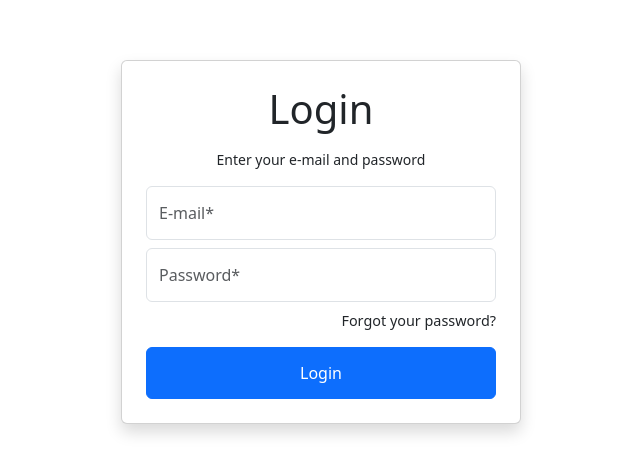
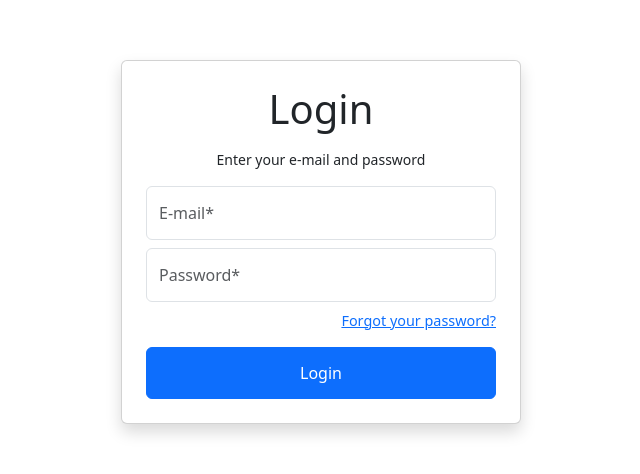
Before and after one commit to vitormiranda-dev/login-angula, an Angular app: page / in a window 1280 px wide. Shown: the part 158-632 px from the top of the page, without its empty margins (319-959 px from the left). Built offline with nearby package versions, Linux system fonts and the light colour scheme.

Commit message:
Update home.html

```diff
--- a/src/app/pages/home/home.html
+++ b/src/app/pages/home/home.html
@@ -3,18 +3,18 @@
     <div class="card shadow p-4" style="width: 400px;">
         <h1 class="text-center text-dark mb-3">Login</h1>
         <p class="text-center">Enter your e-mail and password</p>
-
         <form>
             <div class="mb-2">
                 <input type="email" class="form-control" placeholder="E-mail*" required>
             </div>
 
-            <div class="mb-2">
+            <div class="mb-2 password-container">
                 <input type="password" class="form-control" placeholder="Password*" required>
+                <span class="toggle-password"><i class="fas fa-eye"></i></span>
             </div>
 
             <div class="text-end mb-3" style="font-size: 0.9rem;">
-                <a (click)="abrirModal()">Forgot your password?</a>
+             <a class="forgot" (click)="abrirModal()">Forgot your password?</a>
             </div>
 
             <button type="submit" class="btn btn-primary w-100">Login</button>
```
